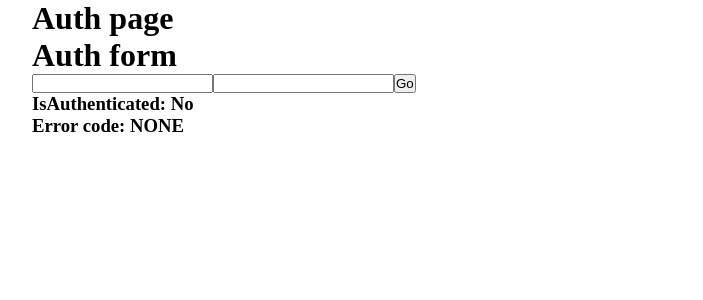
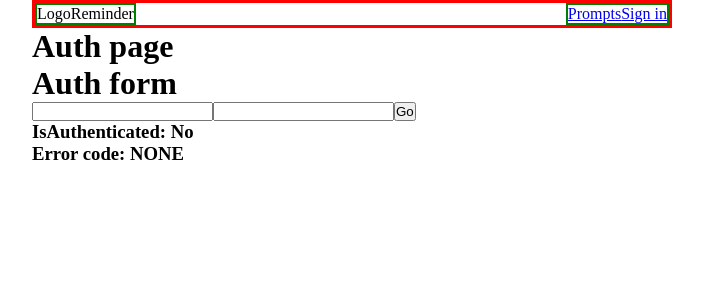
Before and after one commit to banderveloper/Reminder, a React (Vite) app in the folder src/Reminder.Frontend/Reminder.Web/: page /auth in a window 1280 px wide. Shown: the top 300 px of the page, without its empty margins (288-991 px from the left). Built offline with nearby package versions, Linux system fonts and the light colour scheme.

Commit message:
feat(web): add routing and redirecting from prompts page to auth if unauth

```diff
--- a/src/Reminder.Frontend/Reminder.Web/package.json
+++ b/src/Reminder.Frontend/Reminder.Web/package.json
@@ -13,6 +13,7 @@
     "axios": "^1.6.2",
     "react": "^18.2.0",
     "react-dom": "^18.2.0",
+    "react-router-dom": "^6.20.1",
     "sass": "^1.69.5"
   },
   "devDependencies": {
--- a/src/Reminder.Frontend/Reminder.Web/src/App.tsx
+++ b/src/Reminder.Frontend/Reminder.Web/src/App.tsx
@@ -1,11 +1,19 @@
 import './App.css'
 import AuthPage from "./pages/AuthPage/AuthPage.tsx";
+import {Route, Routes} from "react-router-dom";
+import PromptsPage from "./pages/PromptsPage/PromptsPage.tsx";
+import Navbar from "./components/Navbar/Navbar.tsx";
 
 function App() {
 
     return (
         <>
-            <AuthPage/>
+            <Navbar/>
+            <Routes>
+                <Route path='/' element={ <PromptsPage/> }/>
+                <Route path='/prompts' element={ <PromptsPage/> }/>
+                <Route path='/auth' element={ <AuthPage/> }/>
+            </Routes>
         </>
     )
 }
--- a/src/Reminder.Frontend/Reminder.Web/src/components/Navbar/Navbar.tsx
+++ b/src/Reminder.Frontend/Reminder.Web/src/components/Navbar/Navbar.tsx
@@ -1,7 +1,7 @@
-import {INavbar} from "../../interfaces/components/INavbar.ts";
 import classes from "./Navbar.module.css";
+import {Link} from "react-router-dom";
 
-const Navbar = ({navbarItems}: INavbar) => {
+const Navbar = () => {
 
     return (
         <header>
@@ -16,11 +16,8 @@ const Navbar = ({navbarItems}: INavbar) => {
 
                 {/* Right side with nav items*/}
                 <div className={classes.navGroup}>
-                    {
-                        navbarItems.map(item => (
-                            <a className={classes.navItem} href={item.path} key={item.path}>{item.pathName}</a>
-                        ))
-                    }
+                    <Link to='/'>Prompts</Link>
+                    <Link to='/auth'>Sign in</Link>
                 </div>
 
             </nav>
--- a/src/Reminder.Frontend/Reminder.Web/src/main.tsx
+++ b/src/Reminder.Frontend/Reminder.Web/src/main.tsx
@@ -1,6 +1,9 @@
 import ReactDOM from 'react-dom/client'
 import App from './App.tsx'
+import {BrowserRouter} from "react-router-dom";
 
 ReactDOM.createRoot(document.getElementById('root')!).render(
-    <App />
+    <BrowserRouter>
+        <App />
+    </BrowserRouter>
 )
--- a/src/Reminder.Frontend/Reminder.Web/src/pages/PromptsPage/PromptsPage.tsx
+++ b/src/Reminder.Frontend/Reminder.Web/src/pages/PromptsPage/PromptsPage.tsx
@@ -1,4 +1,21 @@
+import {useAuthStore} from "../../stores/useAuthStore.ts";
+import {useNavigate} from "react-router-dom";
+import {useEffect} from "react";
+
 const PromptsPage = () => {
+
+    const {isAuthenticated} = useAuthStore();
+    const navigate = useNavigate();
+
+    useEffect(() => {
+        if(!isAuthenticated) navigate('/auth');
+    }, []);
+
+    useEffect(() => {
+        if(!isAuthenticated) navigate('/auth');
+    }, [isAuthenticated]);
+
+
     return (
         <>
             <h1>Prompts page</h1>
```
Also changed, not shown: 1 other file (tests, documents, lock files or other folders).
